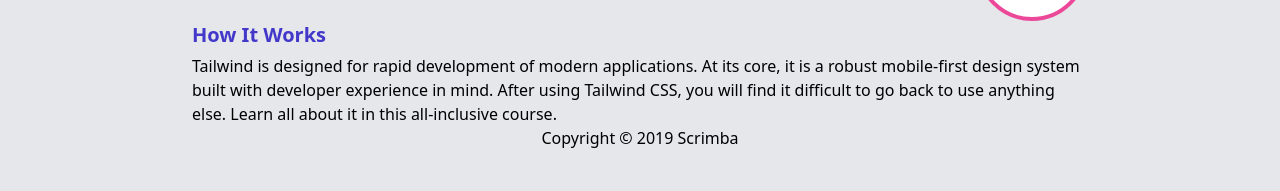
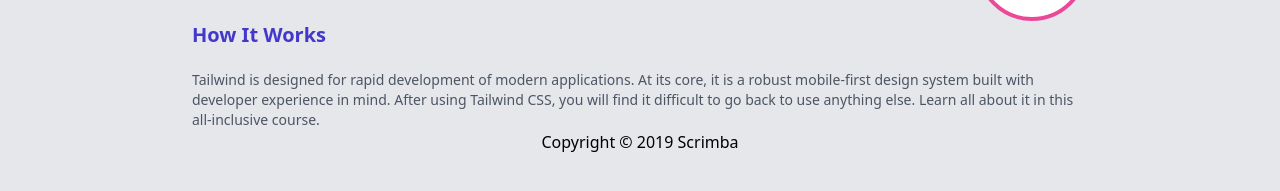
Before and after one commit to mehrnaz98/Tailwind-CSS-Landing-Page, a website: page index.html in a window 1280 px wide. Shown: the part 219-410 px from the top of the page. Drawn offline with nearby package versions, Linux system fonts and the light colour scheme.

Commit message:
Set text size and color of the paragraph

```diff
--- a/index.html
+++ b/index.html
@@ -70,7 +70,7 @@
         >
           How It Works
         </h2>
-        <p class>
+        <p class="text-sm mt-4 text-gray-600">
           Tailwind is designed for rapid development of modern applications. At
           its core, it is a robust mobile-first design system built with
           developer experience in mind. After using Tailwind CSS, you will find
```
